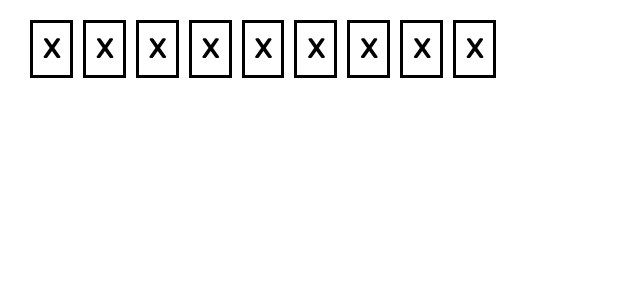
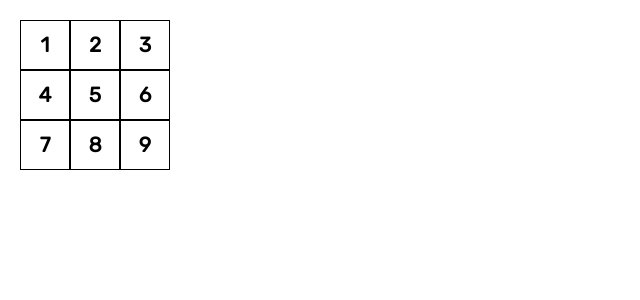
Before and after one commit to BirushaNdegeya/tic-tac-toe, a React (Vite) app: page / in a window 1280 px wide. Shown: the top 300 px of the page, without its empty margins (0-640 px from the left). Built offline with nearby package versions, Linux system fonts and the light colour scheme.

Commit message:
update
update

```diff
--- a/index.css
+++ b/index.css
@@ -15,11 +15,19 @@
    padding: 20px;
 }
 
+
 .square {
-   padding: 10px;
    background-color: #fff;
-   border: 3px solid #000;
-   font-weight: bold;
+   font-weight: bolder;
    cursor: pointer;
-   margin-left: 10px;
+   border: 1px solid black;
+   font-size: 1.3rem;
+   width: 50px;
+   height: 50px;
 }
+
+.board-row {
+   width: 150px;
+   display: flex;
+   flex-grow: 1;
+}
--- a/src/components/Square.jsx
+++ b/src/components/Square.jsx
@@ -1,7 +1,25 @@
 import React from "react";
 
 const Square = () => {
-   return <button className="square"><h1>X</h1></button>
+   return (
+      <React.Fragment>
+         <div className="board-row">
+            <button className="square">1</button>
+            <button className="square">2</button>
+            <button className="square">3</button>
+         </div>
+         <div className="board-row">
+            <button className="square">4</button>
+            <button className="square">5</button>
+            <button className="square">6</button>
+         </div>
+         <div className="board-row">
+            <button className="square">7</button>
+            <button className="square">8</button>
+            <button className="square">9</button>
+         </div>
+      </React.Fragment>
+   )
 };
 
 export default Square;
--- a/src/main.jsx
+++ b/src/main.jsx
@@ -6,14 +6,6 @@
 const App = () => {
    return (
       <React.Fragment>
-         <Square />
-         <Square />
-         <Square />
-         <Square />
-         <Square />
-         <Square />
-         <Square />
-         <Square />
          <Square />
       </React.Fragment>
    );
```
